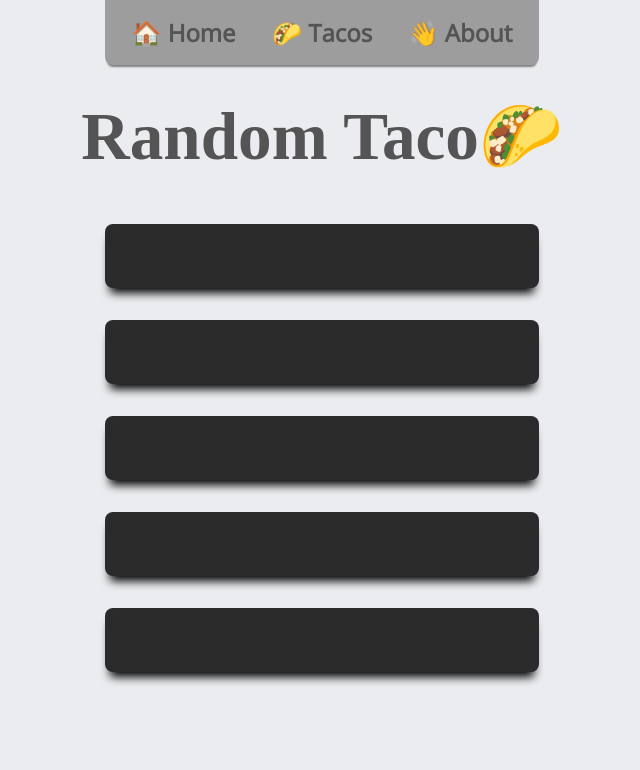
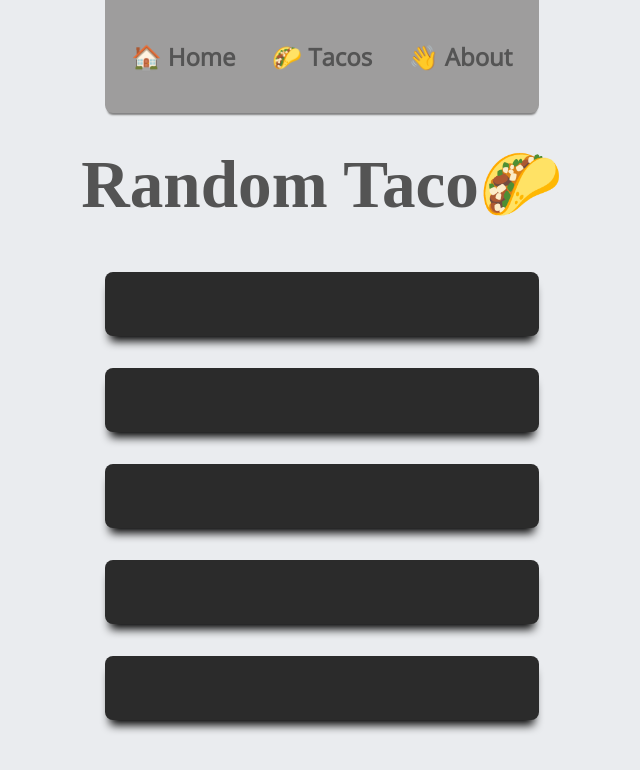
Before and after one commit to Brunno-DaSilva/SEIR-HW-random-taco, a React app: page / in a window 1280 px wide. Shown: the whole page, without its empty margins (318-958 px from the left). Built offline with nearby package versions, Linux system fonts and the light colour scheme; no server answers; a web font is replaced by a local one.

Commit message:
style navbar

```diff
--- a/src/components/Header/header.scss
+++ b/src/components/Header/header.scss
@@ -29,7 +29,8 @@
     .header__nav--item{
         color: var(--title-dark-gray-color);
         font-size: 1.5rem;
-        padding: 0.5rem;
+        padding: 2rem 0.5rem;
         font-weight: bold;
+        cursor: pointer;
     }
 }
```
Also changed, not shown: public/index.html (+2 -2 lines), 4 other files.
